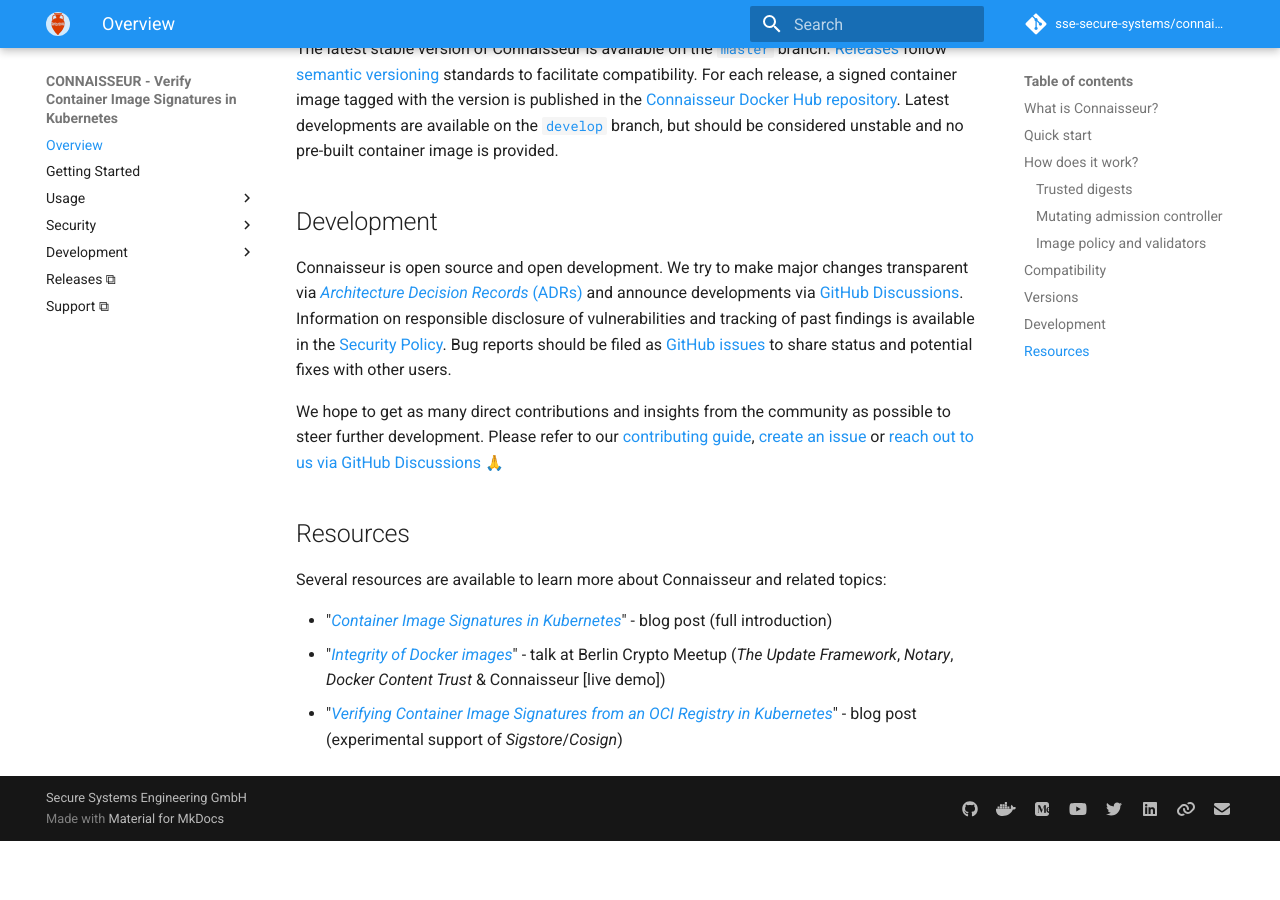
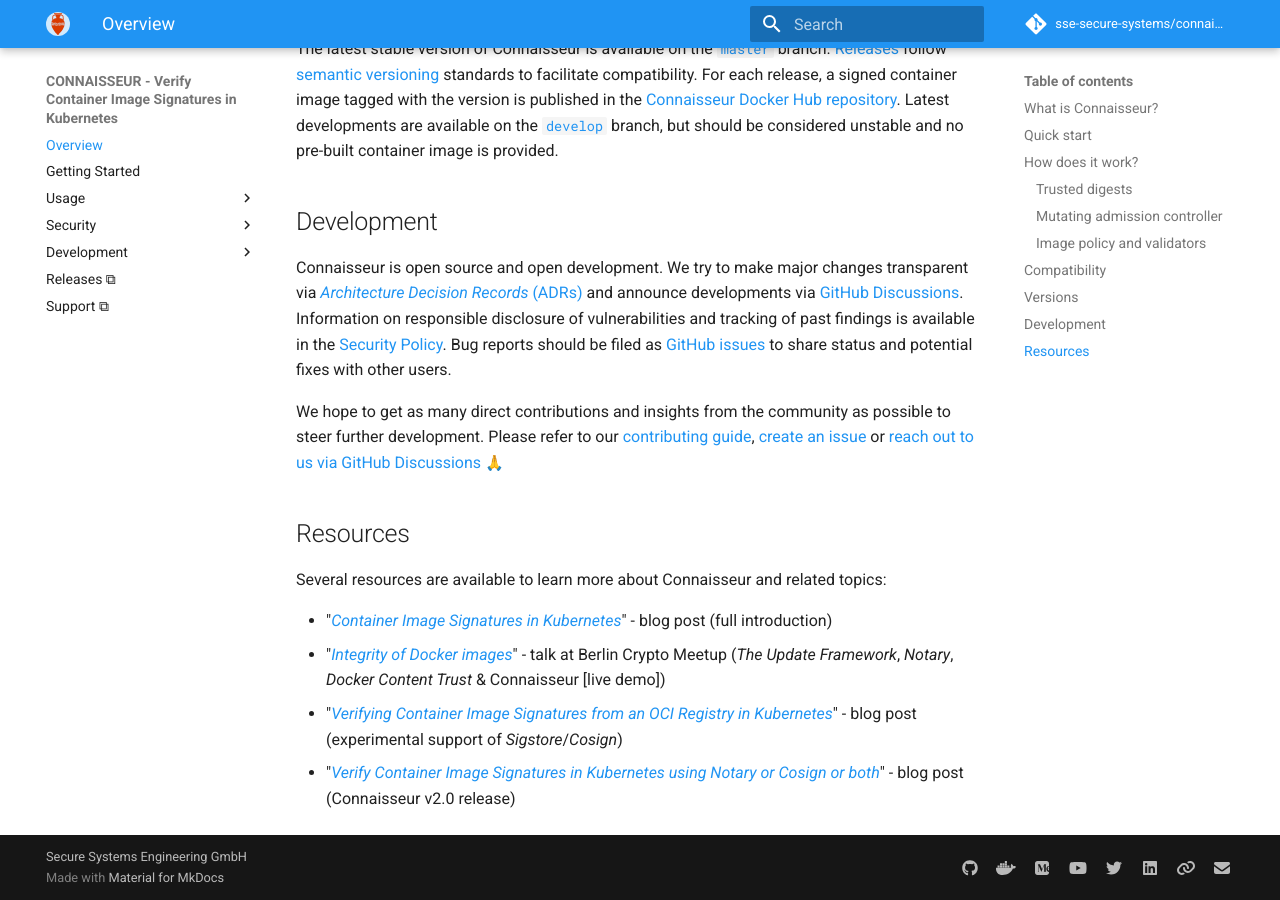
Before and after one commit to sse-secure-systems/connaisseur, an MkDocs documentation site: the page built from docs/README.md, in a window 1280 px wide and 900 px high, scrolled down 5730 px. Built offline with MkDocs 1.6.1 and Material for MkDocs 9.7.7, drawn with Linux system fonts in a browser that asks for light colours; emoji names are drawn with the system emoji font; comment, search, counter and statistics services are not loaded; the version menu is left out; before the commit the page ends 6571 px from its top, so only the background shows below that.

Commit message:
docs: add new blog post to resources

```diff
--- a/docs/README.md
+++ b/docs/README.md
@@ -187,3 +187,4 @@
 - "[*Container Image Signatures in Kubernetes*](https://medium.com/sse-blog/container-image-signatures-in-kubernetes-19264ac5d8ce)" - blog post (full introduction)
 - "[*Integrity of Docker images*](https://berlin-crypto.github.io/event/dockerimagesignatures.html)" - talk at Berlin Crypto Meetup (*The Update Framework*, *Notary*, *Docker Content Trust* & Connaisseur [live demo])
 - "[*Verifying Container Image Signatures from an OCI Registry in Kubernetes*](https://blog.sigstore.dev/verify-oci-container-image-signatures-in-kubernetes-33663a9ec7d8)" - blog post (experimental support of *Sigstore*/*Cosign*)
+- "[*Verify Container Image Signatures in Kubernetes using Notary or Cosign or both*](https://medium.com/sse-blog/verify-container-image-signatures-in-kubernetes-using-notary-or-cosign-or-both-c25d9e79ec45)" - blog post (Connaisseur v2.0 release)
```
